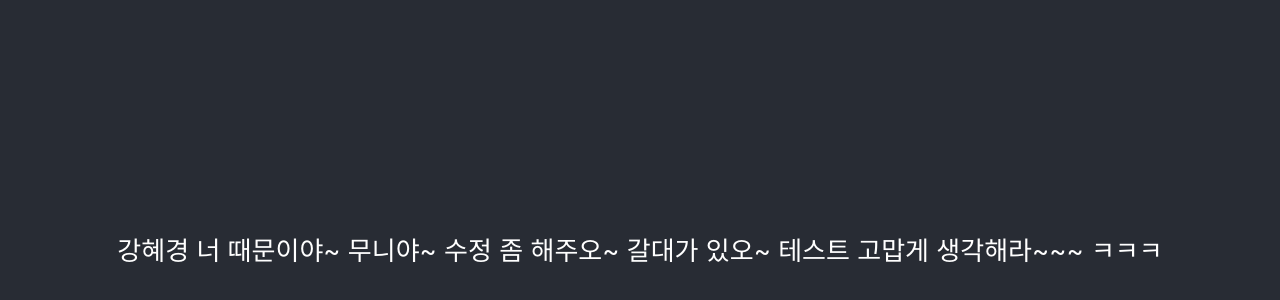
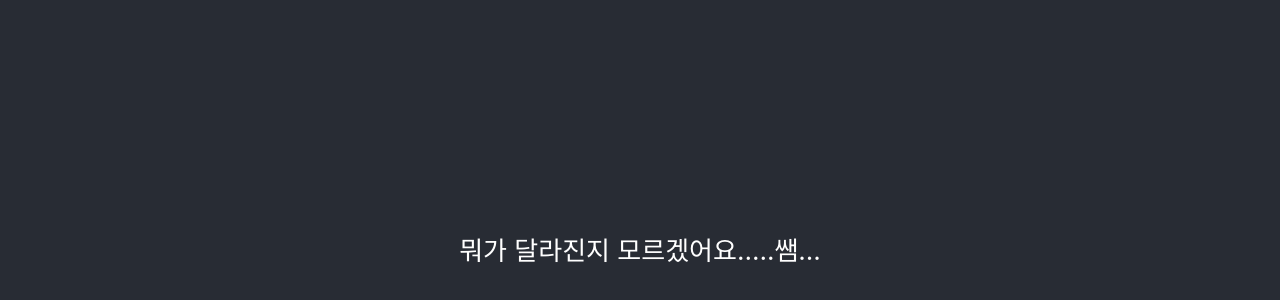
Before and after one commit to jieun-Seo/gitgittest, a React (Create React App) app: page / in a window 1280 px wide. Shown: the part 152-452 px from the top of the page. Built offline with nearby package versions, Linux system fonts and the light colour scheme.

Commit message:
간다간다

```diff
--- a/src/App.js
+++ b/src/App.js
@@ -5,9 +5,7 @@ function App() {
   return (
     <div className="App">
       <header className="App-header">
-        강혜경 너 때문이야~ 무니야~
-        수정 좀 해주오~ 갈대가 있오~
-        테스트 고맙게 생각해라~~~ ㅋㅋㅋ
+        뭐가 달라진지 모르겠어요.....쌤...
       </header>
     </div>
   );
```
